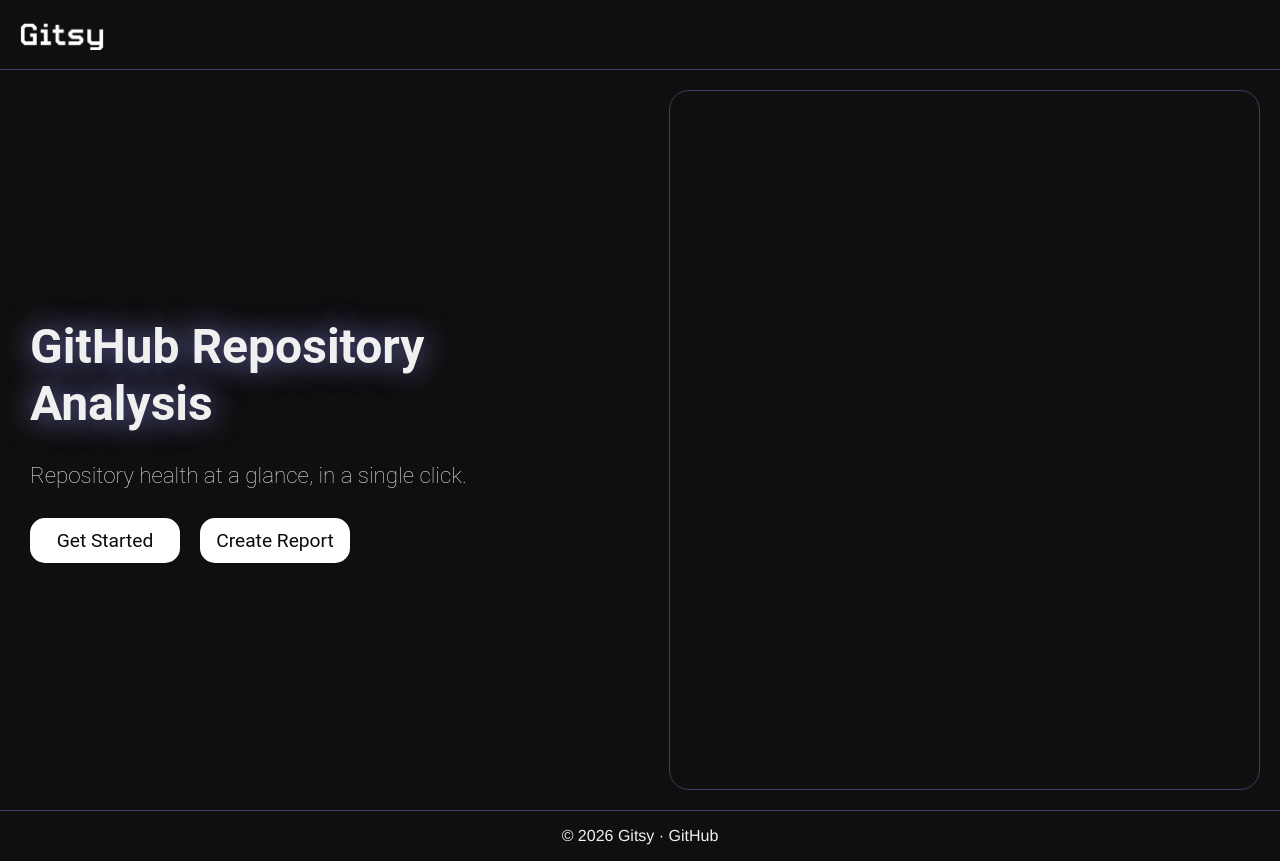
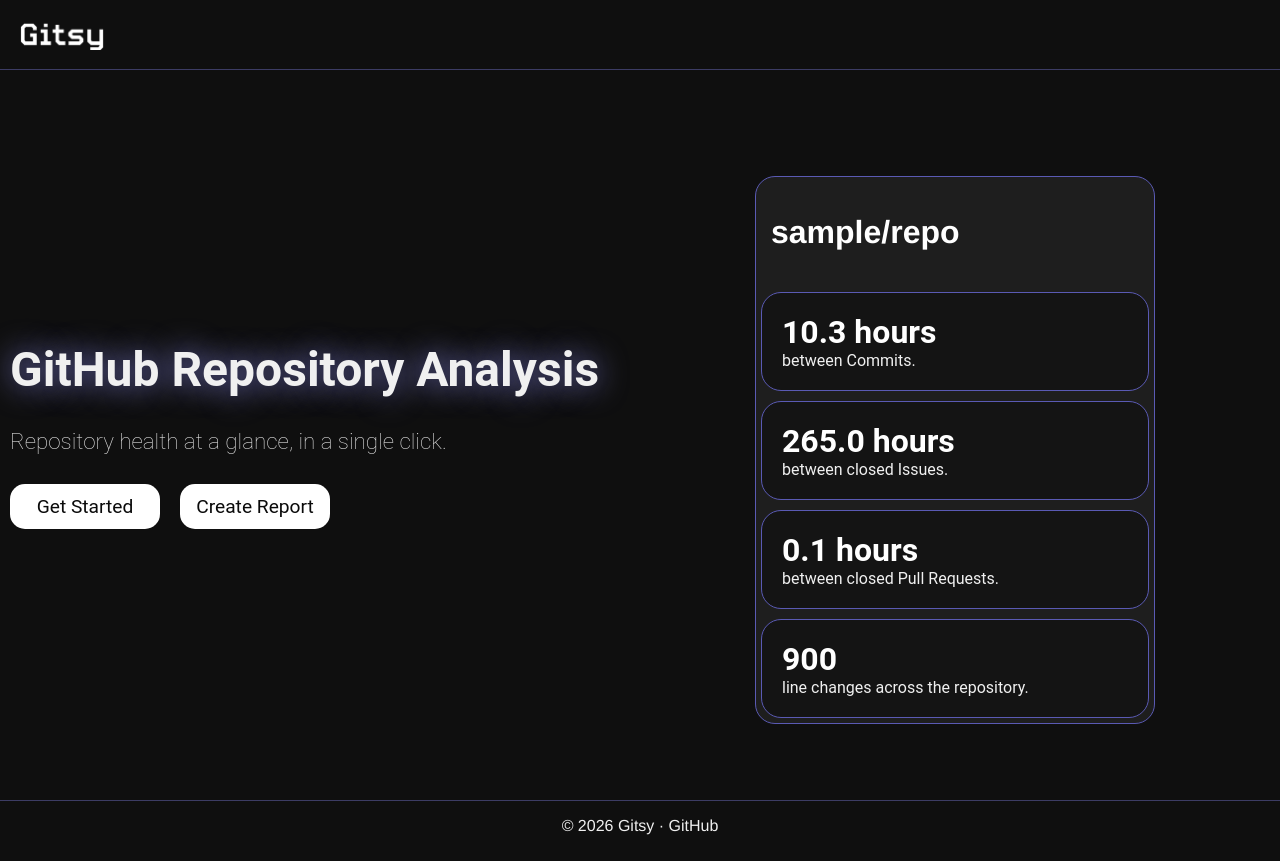
Before and after one commit to matslyk0/Gitsy, a React (Vite) app in the folder frontend/gitsy/: page / in a window 1280 px wide. Built offline with nearby package versions, Linux system fonts and the light colour scheme.

Commit message:
feature: add a sample report to the home page

```diff
--- a/frontend/gitsy/src/pages/Home/Home.jsx
+++ b/frontend/gitsy/src/pages/Home/Home.jsx
@@ -2,10 +2,18 @@
 import GetStartedButton from "../../components/GetStartedButton/GetStartedButton.jsx";
 import CreateReportButton from "../../components/CreateReportButton/CreateReportButton.jsx";
 import Footer from "../../components/Footer/Footer.jsx";
+import Report from "../../components/Report/Report.jsx";
 
 import styles from "./Home.module.css";
 
 export default function Home() {
+  const sampleReportData = {
+    commit_frequency: { status_code: 200, data: 10.3 },
+    issues_close_time: { status_code: 200, data: 265 },
+    pulls_close_time: { status_code: 200, data: 0.1 },
+    code_churn: { status_code: 200, data: { additions: 1000, deletions: 100 } },
+  };
+
   return (
     <>
       <Banner />
@@ -18,7 +26,10 @@
             <CreateReportButton />
           </div>
         </div>
-        <div className={styles.sampleReport} />
+
+        <div className={styles.sampleReportDiv}>
+          <Report reportData={sampleReportData} ownerAndName="sample/repo" />
+        </div>
       </main>
       <Footer />
     </>
--- a/frontend/gitsy/src/pages/Home/Home.module.css
+++ b/frontend/gitsy/src/pages/Home/Home.module.css
@@ -14,8 +14,7 @@
   flex: 1;
   flex-direction: column;
   justify-content: center;
-  margin: 20px;
-  max-width: 700px;
+  margin: 0px;
   min-width: 300px;
   padding: 10px;
   text-align: left;
@@ -41,12 +40,10 @@
   margin: 0;
 }
 
-.sampleReport {
-  border: 1px solid rgb(60, 60, 100) /* placeholder */;
-  border-radius: 20px;
-  margin: 20px;
-  min-height: 700px;
-  max-width: 600px;
-  min-width: 300px;
+.sampleReportDiv {
+  align-items: center;
+  display: flex;
   flex: 1;
+  flex-direction: column;
+  padding: 20px;
 }
```
